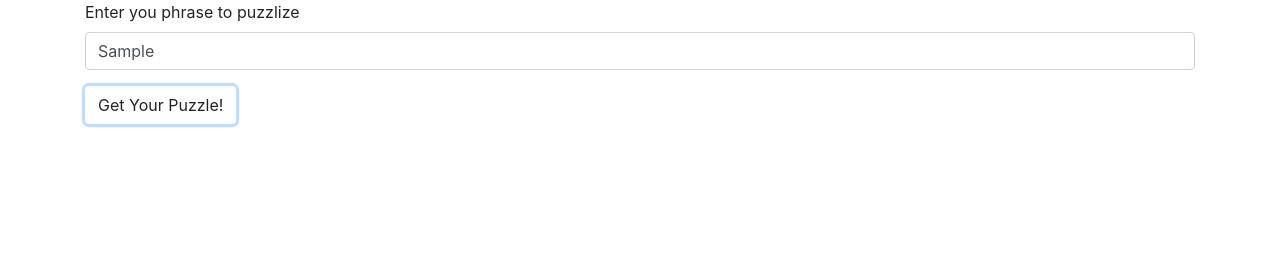
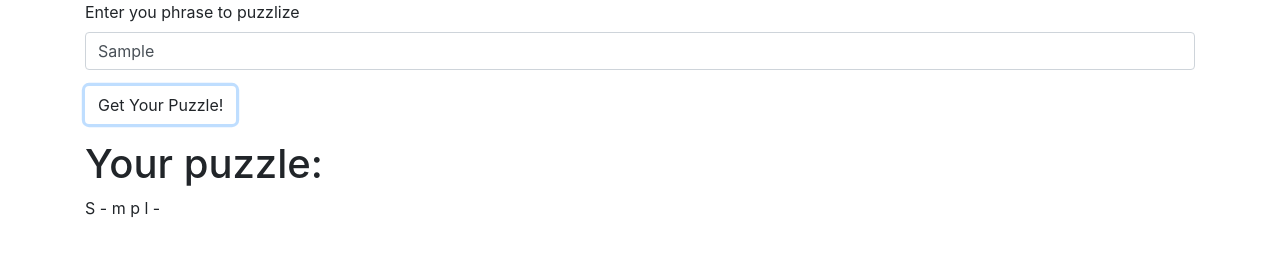
Before and after one commit to besscampbell/word-puzzle, a plain HTML site: page index.html in a window 1280 px wide. Both pictures are taken after typing "Sample" into the empty fields and a click on the button "Get Your Puzzle!". Drawn offline with Linux system fonts and the light colour scheme.

Commit message:
add working code
Co-authored-by: Bess Campbell <bess.k.campbell@gmail.com>

```diff
--- a/css/styles.css
+++ b/css/styles.css
@@ -1,3 +1,3 @@
-#output{
+#output {
   display: none
 }
--- a/js/scripts.js
+++ b/js/scripts.js
@@ -1,8 +1,16 @@
 $(document).ready(function(event) {
   $("form#puzzle").submit(function(event) {
     event.preventDefault();
+    $("#output").show();
     let userInput = $("input#submission").val();
     let userString = userInput.split("");
-alert(userString);
+    console.log(userString);
+    const vowels = ["a", "e", "i", "o", "u"];
+    for(let i=0; i < userString.length; i += 1)
+     if (vowels.includes(userString[i])) {
+        userString[i] = "-";
+     }
+     let answer = userString.join(" ");
+     $("p").text(answer);
   });
-});
+ });
```
